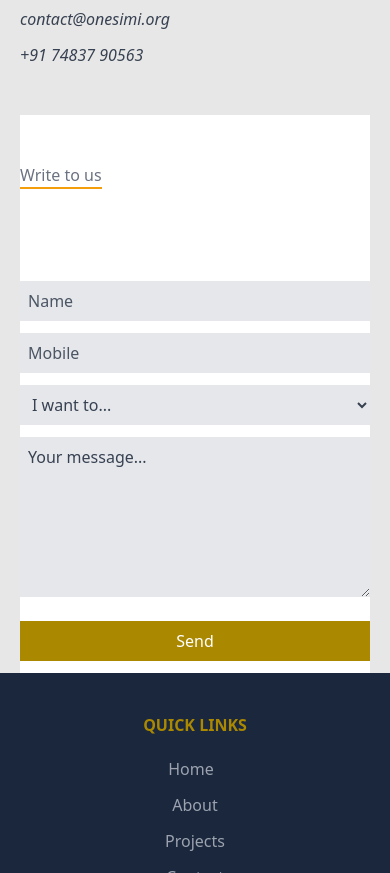
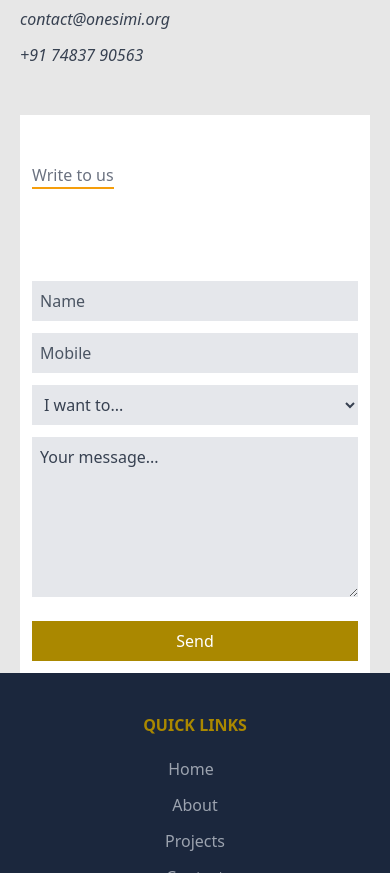
Before and after one commit to nmnandakishore/S-L-Construction-Website, a website built with Vite: page contact.html in a window 390 px wide. Shown: the part 1013-1886 px from the top of the page. Built offline with nearby package versions, Linux system fonts and the light colour scheme.

Commit message:
Fixed container padding in small screens

```diff
--- a/contact.html
+++ b/contact.html
@@ -73,7 +73,8 @@
 				</div>
 			</div>
 			<div class="section">
-				<div class="container grid grid-cols-1 md:grid-cols-2">
+				<div class="container">
+					<div class="grid grid-cols-1 md:grid-cols-2">
 						<div class="col-span-1 pt-12 pb-12">
 							<div class="subtitle">Address</div>
 							<div><b>Gerukatte</b></div>
@@ -103,7 +104,7 @@
 								<a href="tel:+91 74837 90563">+91 74837 90563</a>
 							</address>
 						</div>
-					<div class="col-span-1 bg-white pt-12 md:p-12">
+						<div class="col-span-1 bg-white px-3 sm:px-0 pt-12 md:p-12">
 							<div class="subtitle">Write to us</div>
 							<form class="pt-12" action="" id="contact-form">
 								<input class="outline-none block bg-gray-200 w-full p-2 my-3 placeholder-gray-600"
@@ -123,6 +124,7 @@
 									class="my-3 p-2 w-full outline-none hover:bg-primary-dark text-white bg-primary-450 transition-all ease-in-out duration-300"
 									id="contact-form-send">Send</button>
 							</form>
+						</div>
 					</div>
 				</div>
 			</div>
```
Lines whose indentation alone changed are shown as unchanged.
